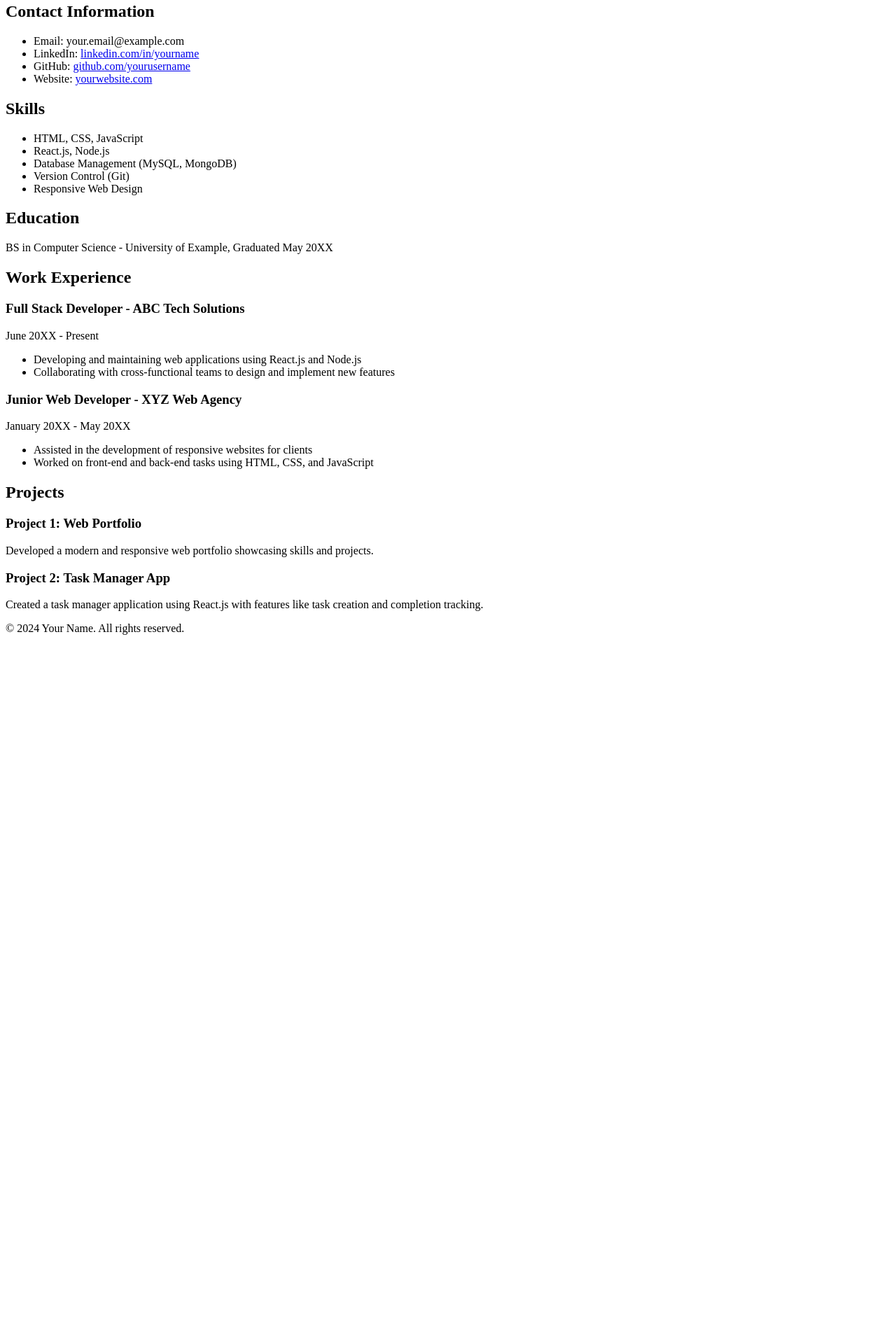
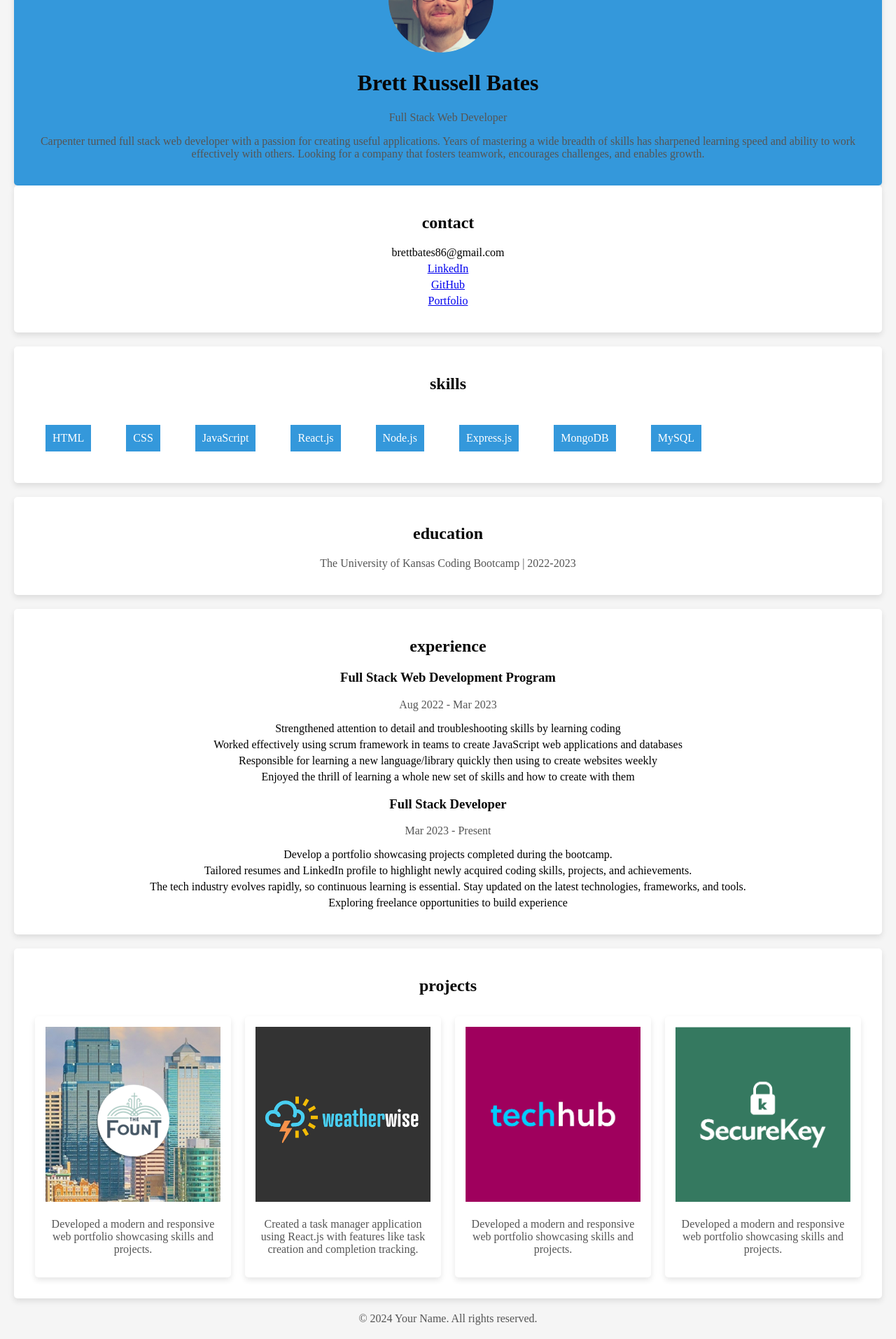
Before and after one commit to brbates86/BRB-Digital-Resume, a plain HTML site: page index.html in a window 1280 px wide. Shown: the part 115-2028 px from the top of the page at 70% size. Before the commit the page ends 1038 px from the top, so only its background shows below. Drawn offline with Linux system fonts and the light colour scheme; a script that the page names is missing.

Commit message:
add html and css

```diff
--- a/index.html
+++ b/index.html
@@ -3,69 +3,102 @@
 <head>
     <meta charset="UTF-8">
     <meta name="viewport" content="width=device-width, initial-scale=1.0">
-    <link rel="stylesheet" href="style_resume.css">
-    <title>Your Name - Resume</title>
+    <link rel="stylesheet" href="style.css">
+    <title>Brett Bates - Digital Resume</title>
 </head>
 <body>
     <header>
-        <h1>Your Name</h1>
+        <img src="./img/portfolioheadshot.png" alt="Your Profile Image" class="profile-image">
+        <h1>Brett Russell Bates</h1>
         <p>Full Stack Web Developer</p>
+        <p>Carpenter turned full stack web developer with a passion for creating useful applications. Years of mastering a wide breadth of skills has sharpened learning speed and ability to work effectively with others. Looking for a company that fosters teamwork, encourages challenges, and enables growth.</p>
     </header>
 
     <section id="contact">
-        <h2>Contact Information</h2>
+        <h2>contact</h2>
         <ul>
-            <li>Email: your.email@example.com</li>
-            <li>LinkedIn: <a href="https://www.linkedin.com/in/yourname" target="_blank">linkedin.com/in/yourname</a></li>
-            <li>GitHub: <a href="https://github.com/yourusername" target="_blank">github.com/yourusername</a></li>
-            <li>Website: <a href="https://www.yourwebsite.com" target="_blank">yourwebsite.com</a></li>
+            <li>brettbates86@gmail.com</li>
+            <li><a href="https://www.linkedin.com/in/brett-russell-bates-3b3a0524a/" target="_blank">LinkedIn</a></li>
+            <li><a href="https://github.com/brbates86" target="_blank">GitHub</a></li>
+            <li><a href="https://www.yourwebsite.com" target="_blank">Portfolio</a></li>
         </ul>
     </section>
 
     <section id="skills">
-        <h2>Skills</h2>
-        <ul>
-            <li>HTML, CSS, JavaScript</li>
-            <li>React.js, Node.js</li>
-            <li>Database Management (MySQL, MongoDB)</li>
-            <li>Version Control (Git)</li>
-            <li>Responsive Web Design</li>
-        </ul>
+        <h2>skills</h2>
+        <div class="skill-container">
+            <div class="skill">HTML</div>
+            <div class="skill">CSS</div>
+            <div class="skill">JavaScript</div>
+            <div class="skill">React.js</div>
+            <div class="skill">Node.js</div>
+            <div class="skill">Express.js</div>
+            <div class="skill">MongoDB</div>
+            <div class="skill">MySQL</div>
+            <!-- Add more skills as needed -->
+        </div>
     </section>
 
     <section id="education">
-        <h2>Education</h2>
-        <p>BS in Computer Science - University of Example, Graduated May 20XX</p>
+        <h2>education</h2>
+        <p>The University of Kansas Coding Bootcamp | 2022-2023</p>
     </section>
 
     <section id="experience">
-        <h2>Work Experience</h2>
-        <h3>Full Stack Developer - ABC Tech Solutions</h3>
-        <p>June 20XX - Present</p>
+        <h2>experience</h2>
+        <h3>Full Stack Web Development Program</h3>
+        <p>Aug 2022 - Mar 2023</p>
         <ul>
-            <li>Developing and maintaining web applications using React.js and Node.js</li>
-            <li>Collaborating with cross-functional teams to design and implement new features</li>
+            <li>Strengthened attention to detail and troubleshooting skills by learning coding</li>
+            <li>Worked effectively using scrum framework in teams to create JavaScript web applications and databases</li>
+            <li>Responsible for learning a new language/library quickly then using to create websites weekly</li>
+            <li>Enjoyed the thrill of learning a whole new set of skills and how to create with them</li>
+            <li></li>
         </ul>
 
-        <h3>Junior Web Developer - XYZ Web Agency</h3>
-        <p>January 20XX - May 20XX</p>
+        <h3>Full Stack Developer</h3>
+        <p>Mar 2023 - Present</p>
         <ul>
-            <li>Assisted in the development of responsive websites for clients</li>
-            <li>Worked on front-end and back-end tasks using HTML, CSS, and JavaScript</li>
+            <li>Develop a portfolio showcasing projects completed during the bootcamp. </li>
+            <li>Tailored resumes and LinkedIn profile to highlight newly acquired coding skills, projects, and achievements.</li>
+            <li>The tech industry evolves rapidly, so continuous learning is essential. Stay updated on the latest technologies, frameworks, and tools.</li>
+            <li>Exploring freelance opportunities to build experience</li>
         </ul>
     </section>
 
     <section id="projects">
-        <h2>Projects</h2>
-        <div class="project">
-            <h3>Project 1: Web Portfolio</h3>
-            <p>Developed a modern and responsive web portfolio showcasing skills and projects.</p>
+        <h2>projects</h2>
+        <div class="project-tiles">
+            <div class="project-tile" onclick="toggleDetails(this)">
+                <img src="./img/Fount tile.jpg" alt="Project 1 Image">
+                <h3></h3>
+                <p>Developed a modern and responsive web portfolio showcasing skills and projects.</p>
+                <div class="details">Additional details for Project 1.</div>
+            </div>
+
+            <div class="project-tile" onclick="toggleDetails(this)">
+                <img src="./img/weatherwise tile.jpg" alt="Project 1 Image">
+                <h3></h3>
+                <p>Created a task manager application using React.js with features like task creation and completion tracking.</p>
+                <div class="details">Additional details for Project 2.</div>
+            </div>
+
+            <div class="project-tile" onclick="toggleDetails(this)">
+                <img src="./img/techhubtile.jpg" alt="Project 1 Image">
+                <h3></h3>
+                <p>Developed a modern and responsive web portfolio showcasing skills and projects.</p>
+                <div class="details">Additional details for Project 1.</div>
+            </div>
+
+            <div class="project-tile" onclick="toggleDetails(this)">
+                <img src="./img/securekeyfinal.png" alt="Project 1 Image">
+                <h3></h3>
+                <p>Developed a modern and responsive web portfolio showcasing skills and projects.</p>
+                <div class="details">Additional details for Project 1.</div>
+            </div>
+            <!-- Add more project tiles as needed -->
         </div>
 
-        <div class="project">
-            <h3>Project 2: Task Manager App</h3>
-            <p>Created a task manager application using React.js with features like task creation and completion tracking.</p>
-        </div>
     </section>
 
     <footer>
--- /dev/null
+++ b/script.js
@@ -0,0 +1,4 @@
+function toggleDetails(tile) {
+    const details = tile.querySelector('.details');
+    details.style.display = details.style.display === 'none' ? 'block' : 'none';
+}
--- a/style.css
+++ b/style.css
@@ -1,183 +1,130 @@
-@import url('https://fonts.googleapis.com/css2?family=Readex+Pro:wght@300;400;500;600;700&display=swap');
+body {
+    font-family: "Biko";
+    margin: 20px;
+    background-color: #f5f5f5;
+    text-align: center;
+}
 
-:root{
-    --mainTextColor-light:#000;
-    --secondaryTextColor-light:rgb(51 51 51);
-    --mainLinkColor-light:#0da2b8;
-    --mainBorderColor-light:rgb(218, 218, 218);
-    --mainBgColor-light:rgb(249, 250,251);
+header {
+    text-align: center;
+    background-color: #3498db;
+    color: #fff;
+    padding: 20px;
+    border-radius: 5px;
+    box-shadow: 0 4px 8px rgba(0, 0, 0, 0.1);
+}
 
-    --mainTextColor-dark:#fff;
-    --secondaryTextColor-dark:#adb0b1;
-    --mainLinkColor-dark:rgb(30, 190,214);
-    --mainBorderColor-dark:#2b3031;
-    --mainBgColor-dark:#131415;
+.header-content {
+    display: flex;
+    align-items: center;
+    justify-content: center;
+}
 
-    --mainTextColor:var(--mainTextColor-dark);
-    --secondaryTextColor:var(--secondaryTextColor-dark);
-    --mainLinkColor:var(--mainLinkColor-dark);
-    --mainBorderColor:var(--mainBorderColor-dark);
-    --mainBgColor:var(--mainBgColor-dark);
+.profile-image {
+    width: 150px; /* Adjust as needed */
+    height: 150px; /* Adjust as needed */
+    border-radius: 50%; /* Make it circular */
+    margin-right: 20px;
+}
+
+h1, h2, h3 {
+    color: #070707;
+}
+
+p {
+    color: #555;
+}
+
+ul {
+    list-style-type: none;
+    padding: 0;
+}
+
+li {
+    margin-bottom: 5px;
+}
+
+/* Styling for skills */
+.skill-container {
+    display: flex;
+    flex-wrap: wrap;
+}
+
+.skill {
+    background-color: #3498db;
+    color: #fff;
+    padding: 10px;
+    margin: 25px;
 
 }
 
-
-*{
-    font-family: 'Biko';
-    line-height: 1.5em;
-    box-sizing: border-box;
-    color: var(--mainTextColor);
-
+section {
+    margin-bottom: 20px;
+    background-color: #fff;
+    padding: 20px;
+    border-radius: 5px;
+    box-shadow: 0 4px 8px rgba(0, 0, 0, 0.1);
+    transition: box-shadow 0.3s;
 }
 
-body{
-    background-color: var(--mainBgColor);
+section:hover {
+    box-shadow: 0 8px 16px rgba(0, 0, 0, 0.2);
 }
 
-p, span, li{
-    color: var(--secondaryTextColor);
-    font-size: 1em;
+footer {
+    margin-top: 20px;
+    text-align: center;
+    color: #777;
 }
 
-a{
-    text-decoration: none;
-    color: var(--mainLinkColor);
-    font-weight: 500;
+/* Styling for show/hide details */
+.show-details {
+    display: flexbox;
 }
 
-li{
-    line-height: 1.9em;
+.project {
+    cursor: pointer;
+    transition: background-color 0.3s;
+    padding: 15px;
+    margin-bottom: 15px;
+    border-radius: 5px;
+    box-shadow: 0 4px 8px rgba(0, 0, 0, 0.1);
 }
 
-#container--main{
-    max-width: 700px;
-    margin: 0 auto;
-    padding: 1em;
+.project:hover {
+    background-color: #f0f0f0;
 }
 
-.section--page{
-    padding-top: 1em;
-    padding-bottom: 1em;
+/* Styling for project tiles */
+.project-tiles {
+    display: flex;
+    flex-wrap: nowrap;
+    overflow-x: auto; /* Add a horizontal scrollbar if the content overflows */
 }
 
-#wrapper--hero{
-    display: flex;
-    align-items: center;
-    gap: 4em;
+.project-tile {
+    position: relative;
+    width: calc(33.33% - 20px); /* Adjust as needed */
+    margin: 10px;
+    padding: 15px;
+    background-color: #fff;
+    box-shadow: 0 4px 8px rgba(0, 0, 0, 0.1);
+    border-radius: 5px;
+    cursor: pointer;
+    transition: box-shadow 0.3s;
+    overflow: hidden;
 }
 
-#bio, a{
-    font-weight: 300;
+.project-tile img {
+    width: 100%;
+    height: auto;
 }
 
-#user-name{
-    font-size: 48px;
-    line-height: 1em;
+.project-tile:hover {
+    box-shadow: 0 8px 16px rgba(0, 0, 0, 0.2);
 }
 
-#profile-pic{
-    width: 150px;
-    height: 150px;
-    object-fit: cover;
-    border-radius: 50%;
+.details {
+    display: none;
+    margin-top: 10px;
 }
-
-#email{
-    color: var(--mainTextColor);
-}
-
-#socials--list{
-    display: flex;
-    justify-content: space-between;
-    column-gap: 1em;
-    flex-wrap: wrap;
-}
-
-#socials--list a{
-    font-weight: 300;
-    color: var(--secondaryTextColor);
-    font-size: 0.9em;
-    transition: 0.3s;
-}
-
-#socials--list a:hover{
-    font-weight: 100;
-    color: var(--mainLinkColor);
-    font-size: 0.9em;
-}
-
-#qualifications--list{
-    list-style: none;
-}
-
-#wrapper--techstack__items{
-    display: flex;
-    flex-wrap: wrap;
-    gap: 1em;
-    font-size: 0.9em;
-}
-
-.card--techstack{
-    border: 1px solid var(--mainBorderColor);
-    border-radius: 5px;
-    padding: 0.5em 1em;
-    align-items: center;
-}
-
-.card--project{
-    padding-top: 1em;
-    padding-bottom: 1em;
-    border-top: 1px solid var(--mainBorderColor);
-}
-
-.card--project a{
-    color: var(--mainTextColor);
-
-    transition: 0.3s;
-}
-
-.card--project a:hover{
-    color: rgb(30, 190,214);
-
-}
-
-.card--work-history{
-    border-left: 1px solid var(--mainBorderColor);
-    margin-top: 3em;
-    margin-bottom: 3em;
-    padding-left: 2em;
-}
-
-.line-break{
-    background-color: var(--mainBorderColor);
-    height: 1px;
-}
-
-
-@media(max-width:600px){
-
-    .section--page{
-        padding-top: 1em;
-        padding-bottom: 1em;
-    }
-
-    #wrapper--hero{
-        display: flex;
-        align-items: center;
-        gap: 1em;
-    }
-
-    #profile-pic{
-        width: 200px;
-        height: 200px;
-    }
-
-    #wrapper--hero{
-        flex-direction: column;
-    }
-
-    .card--work-history{
-        border-left: none;
-        padding-left: 0;
-    }
-}
```
Also changed, not shown: img/Fount tile.jpg (added), img/securekeyfinal.png (added), img/techhubtile.jpg (added), img/weatherwise tile.jpg (added), 1 other file.
